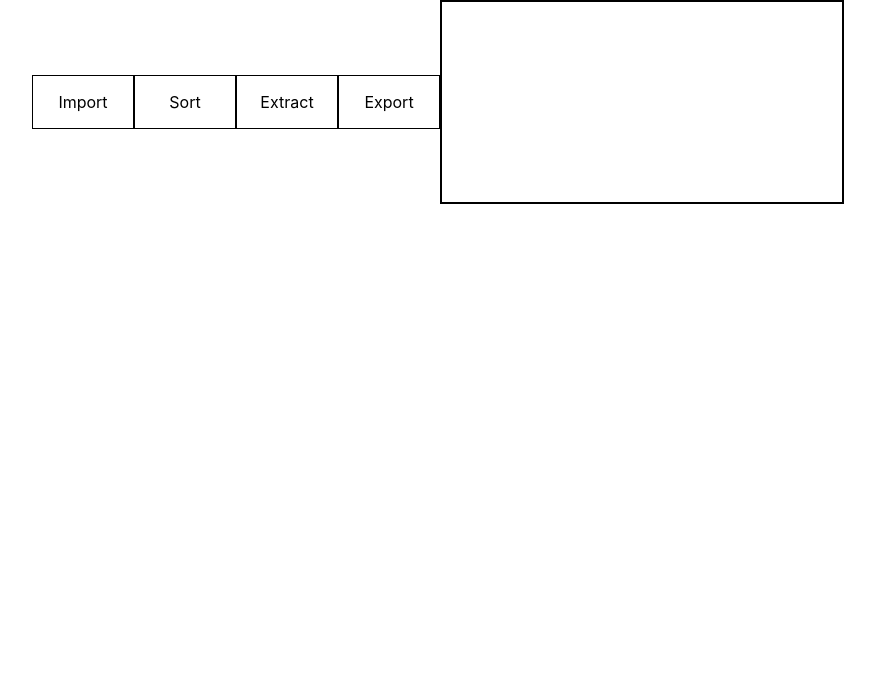
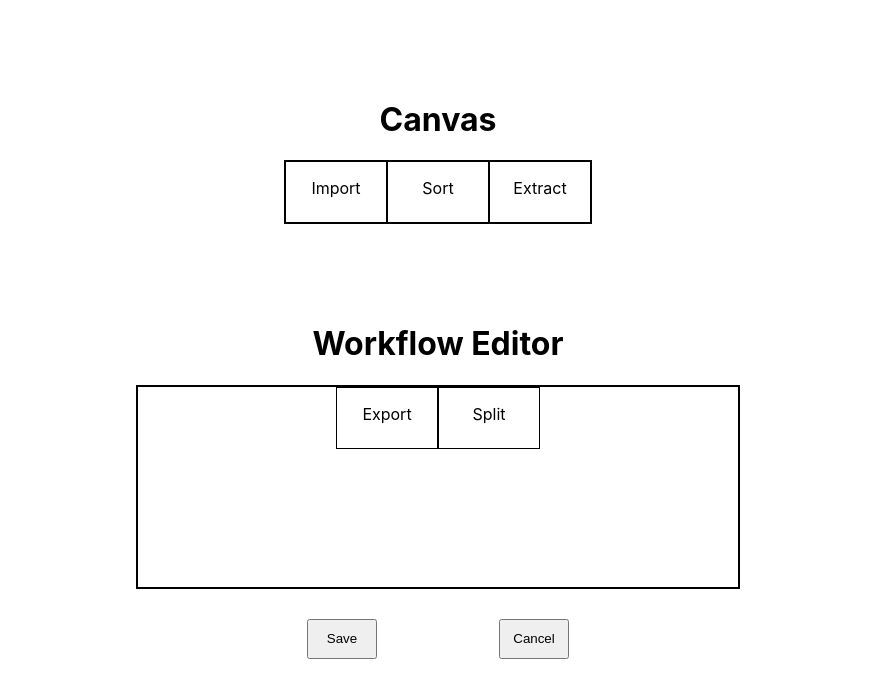
Before and after one commit to Joseph-Foschia/react-tech-challenge, a React (Create React App) app: page /Workflow in a window 1280 px wide. Shown: the top 698 px of the page, without its empty margins (202-1077 px from the left). Built offline with nearby package versions, Linux system fonts and the light colour scheme.

Commit message:
Workflow, save, and cancel working correctly (finishing touches coming shortly).  App is cleaned up (more to come)

```diff
--- a/src/App.css
+++ b/src/App.css
@@ -1,11 +1,31 @@
+h1{
+  margin-top: 100px;
+}
+
+button {
+  height: 40px;
+  width: 70px;
+}
 .App {
   text-align: center;
 }
 
+.button-box{
+  display: flex;
+  justify-content: space-around;
+  width: 30%;
+  margin: 30px;
+}
+
 .Workflow{
   display: flex;
+  flex-direction: column;
+  justify-content: center;
   align-items: center;
-  justify-content: center;
+}
+
+.Canvas{
+  border: 1px solid black;
 }
 .drag-zone{
   display: flex;
@@ -15,12 +35,13 @@
 .container{
   border: 1px solid black;
   width: 100px;
+  height: 60px;
 }
 
 .WorkflowEditor {
   border: 2px solid black;
   height: 200px;
-  width: 400px;
+  width: 600px;
   display: flex;
   flex-wrap: wrap;
 }
--- a/src/components/Canvas/Canvas.jsx
+++ b/src/components/Canvas/Canvas.jsx
@@ -1,40 +1,16 @@
 import Items from "../Items/Items";
-import { DndContext, closestCorners } from "@dnd-kit/core";
 import { SortableContext, horizontalListSortingStrategy } from "@dnd-kit/sortable";
-import { arrayMove } from "@dnd-kit/sortable";
 
 const Canvas = ({ data, setActionList }) => {
-  console.log("data", data);
-
-  // Takes the id of the task and goes through the tasks array where the given id occurs
-  const getActionPos = (id) => data.findIndex(action => action.id === id);
-
-  const handleDragEnd = (event) => {
-    // active is the current element and over is the element that will be replaced
-    const {active, over} = event;
-
-    // if it's let go in the same position it will do nothing
-    if (active.id === over.id) return;
-
-    setActionList(actions => {
-      const originalPos = getActionPos(active.id);
-      const newPos = getActionPos(over.id);
-      console.log("original position: ", originalPos);
-      console.log("newPosition:", newPos);
-      console.log("ARRAY MOVE", arrayMove(actions, originalPos, newPos));
-      return arrayMove(actions, originalPos, newPos);
-    })
-  }
 
   const dataList = data.map((stage) => {
+    if (stage.prevStage !== null || stage.nextStage !== null)
     return <Items id={stage.id} name={stage.action} key={stage.id}/>;
   });
 
   return (
     <div className="Canvas drag-zone">
-      <DndContext onDragEnd={handleDragEnd} collisionDetection={closestCorners}>
-        <SortableContext items={data} strategy={horizontalListSortingStrategy}>{dataList}</SortableContext>
-      </DndContext>
+        <SortableContext key={1} items={data} strategy={horizontalListSortingStrategy}>{dataList}</SortableContext>
     </div>
   );
 };
--- a/src/components/Workflow/Workflow.jsx
+++ b/src/components/Workflow/Workflow.jsx
@@ -1,8 +1,9 @@
 import Canvas from "../Canvas/Canvas";
 import WorkflowEditor from "../WorkflowEditor/WorkflowEditor";
-import Items from "../Items/Items";
 import { useState } from "react";
-
+import { DndContext, closestCorners } from "@dnd-kit/core";
+import { arrayMove } from "@dnd-kit/sortable";
+import { checkMissingActions } from "../../hooks/helpers";
 
 const Workflow = () => {
   const data = {
@@ -41,13 +42,110 @@ const Workflow = () => {
     ],
   };
 
+  const Actions = ["Import", "Export", "Sort", "Extract", "Split"];
+
+  // Checks if any Actions are missing from the JSON data and adds them if they are abscent
+  checkMissingActions(data, Actions);
+
   const [actionList, setActionList] = useState(data.Stages);
+  const [savedList, setSavedList] = useState(data);
+
+  // Takes the id of the task and goes through the tasks array where the given id occurs
+  const getActionPos = (id) =>
+    actionList.findIndex((action) => action.id === id);
+
+  // Handles functionality when the dragged item is let go
+  const handleDragEnd = (event) => {
+    // active is the current element and over is the element that will be replaced
+    const { active, over } = event;
+
+    const overId = over.data.current.sortable.containerId;
+
+    // if the item is let go in the same position it will do nothing
+    if (active.id === over.id) return;
+
+    // If the item is dropped on the Canvas it update the values within the object so it becomes visible in a later check, if not it sets them to null
+    if (overId === "Sortable-1") {
+
+      setActionList((actions) => {
+        const originalPos = getActionPos(active.id);
+        const newPos = getActionPos(over.id);
+
+        // Updates actionList and arrayMove
+        const updatedActions = actions.map((action) => {
+          if (action.id === active.id) {
+            // Set nextStage and prevStage to have a value so they appear in the canvas
+            return {
+              ...action,
+              nextStage: newPos + 1,
+              prevStage: newPos - 1
+            };
+          } else {
+            return action;
+          }
+        });
+
+        // Move the dragged element to its new position
+        const movedActions = arrayMove(updatedActions, originalPos, newPos);
+
+        return movedActions;
+      });
+    } else {
+      setActionList((actions) => {
+        const originalPos = getActionPos(active.id);
+        const newPos = getActionPos(over.id);
+
+        const updatedActions = actions.map((action) => {
+          if (action.id === active.id) {
+            // Set nextStage and prevStage to null so they get displayed in the Workflow Editor
+            return {
+              ...action,
+              nextStage: null,
+              prevStage: null
+            };
+          } else {
+            return action;
+          }
+        });
+
+        const movedActions = arrayMove(updatedActions, originalPos, newPos);
+
+        return movedActions;
+      });
+    }
+
+  };
+
+  // Saves changes on click
+  const handleOnSaveClick = () => {
+    // Create a new object with the updated Stages property
+    const updatedSavedList = {
+      ...savedList,
+      Stages: [...actionList]
+    };
+
+    // Update the savedList state with the updated object
+    setSavedList(updatedSavedList);
+  };
+
+  // Cancels changes on click
+  const handleOnCancelClick = () => {
+    setActionList([...savedList.Stages]);
+  };
 
   return (
-      <div className="Workflow">
-        <Canvas data={actionList} setActionList={setActionList}/>
-        <WorkflowEditor data={data.Stages}/>
+    <div className="Workflow">
+      <DndContext onDragEnd={handleDragEnd} collisionDetection={closestCorners}>
+        <h1>Canvas</h1>
+        <Canvas data={actionList} setActionList={setActionList} />
+        <h1>Workflow Editor</h1>
+        <WorkflowEditor data={actionList} setActionList={setActionList} />
+      </DndContext>
+      <div className="button-box">
+        <button onClick={() => handleOnSaveClick()}>Save</button>
+        <button onClick={() => handleOnCancelClick()}>Cancel</button>
       </div>
+    </div>
   );
 };
 
--- a/src/components/WorkflowEditor/WorkflowEditor.jsx
+++ b/src/components/WorkflowEditor/WorkflowEditor.jsx
@@ -1,20 +1,22 @@
-import { useState } from 'react';
-import Items from '../Items/Items';
+import Items from "../Items/Items";
+import {
+  SortableContext,
+  horizontalListSortingStrategy,
+} from "@dnd-kit/sortable";
 
-const WorkflowEditor = ({data}) => {
+const WorkflowEditor = ({ data, setActionList }) => {
 
-  const Actions = [
-    "Import",
-    "Export",
-    "Sort",
-    "Extract",
-    "Split",
-  ]
-
+  const dataList = data.map((stage) => {
+    if (stage.prevStage === null && stage.nextStage === null)
+    return <Items id={stage.id} name={stage.action} key={stage.id} />;
+  });
   return (
-    <div className="WorkflowEditor drag-zone" >
+    <div className="WorkflowEditor drag-zone">
+        <SortableContext key={2} items={data} strategy={horizontalListSortingStrategy}>
+          {dataList}
+        </SortableContext>
     </div>
   );
-}
+};
 
 export default WorkflowEditor;
--- /dev/null
+++ b/src/hooks/helpers.js
@@ -0,0 +1,24 @@
+export const checkMissingActions = (data, Actions) => {
+  // Find actions that are present in the Stages array
+  const existingActions = data.Stages.map((stage) => stage.action);
+
+  // Find missing actions
+  const missingActions = Actions.filter(
+    (action) => !existingActions.includes(action)
+  );
+
+  // Add missing actions to the Stages array
+  missingActions.forEach((action, index) => {
+    const newId = data.Stages.length + 1 + index;
+    const newStage = {
+      id: newId,
+      action: action,
+      isStart: false,
+      prevStage: null,
+      nextStage: null,
+    };
+    data.Stages.push(newStage);
+  });
+
+  return data;
+};
```
Also changed, not shown: src/components/Items/Items.jsx (line endings or trailing spaces).
